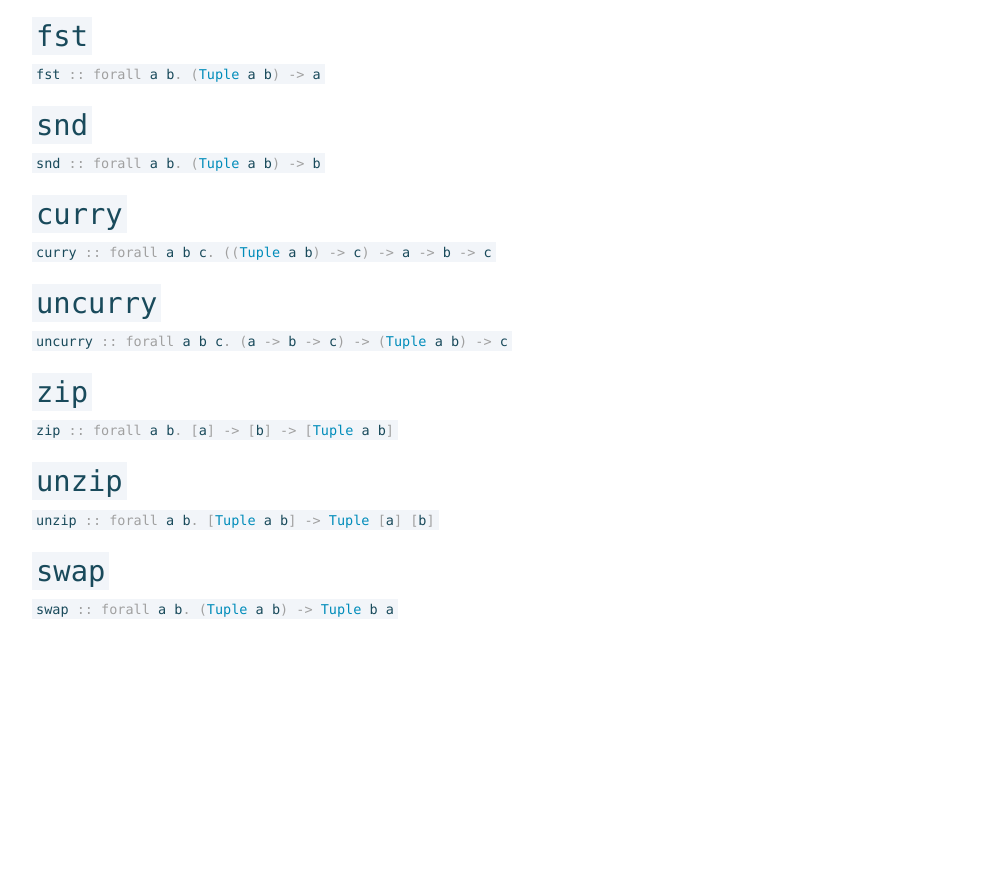
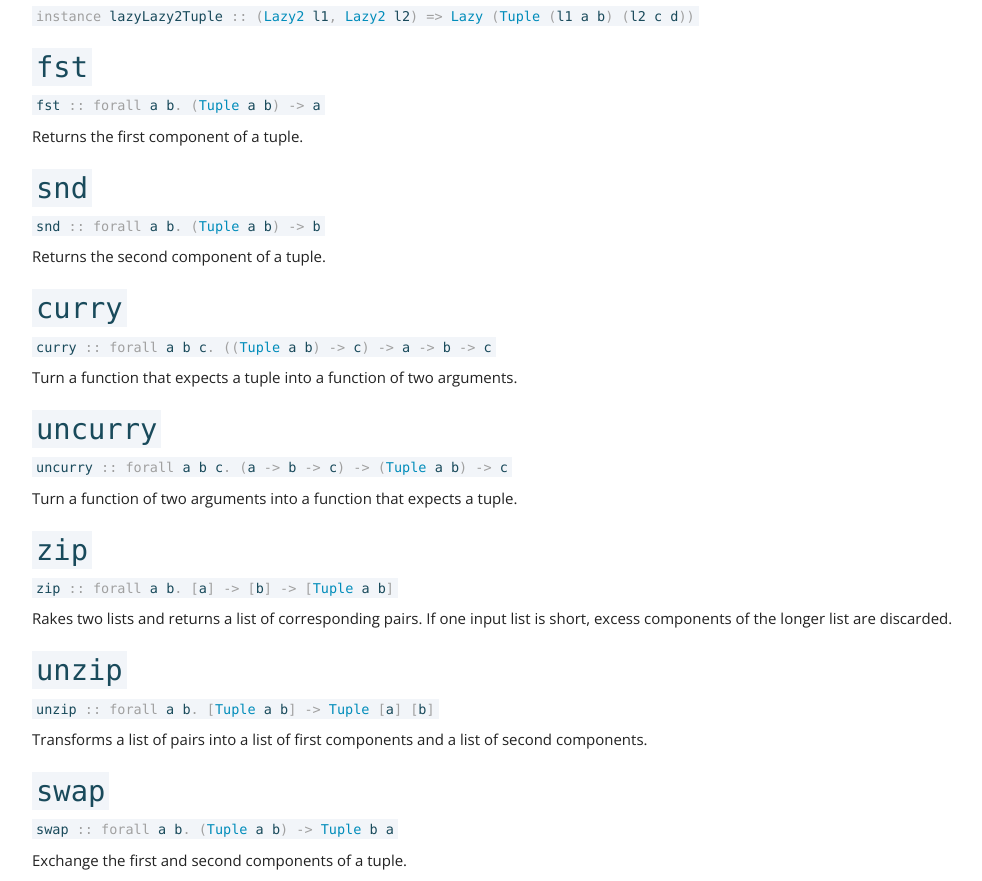
Before and after one commit to hdgarrood/psc-pages, a website: page docs/Data/Tuple/index.html in a window 1280 px wide. Shown: the part 760-1641 px from the top of the page, without its empty margins (38-1020 px from the left). Before the commit the page ends 1389 px from the top, so only its background shows below. Drawn offline with nearby package versions, Linux system fonts and the light colour scheme.

Commit message:
New docs

```diff
--- a/bower.json
+++ b/bower.json
@@ -38,7 +38,8 @@
     "purescript-coproducts": "*",
     "purescript-math": "*",
     "purescript-exceptions": "*",
-    "purescript-foreign": "*"
+    "purescript-foreign": "*",
+    "purescript-tuples": "*"
   },
   "resolutions": {
     "purescript-monoid": "~0.2.0",
--- a/docs/Data/Tuple/index.html
+++ b/docs/Data/Tuple/index.html
@@ -1,5 +1,5 @@
 <!DOCTYPE HTML>
-<html><head><link rel="stylesheet" type="text/css" href="../../bootstrap.min.css"><link rel="stylesheet" type="text/css" href="../../style.css"><title>Data.Tuple</title></head><body><div class="navbar navbar-default"><div class="container"><div class="navbar-header"><a class="navbar-brand">Core Libraries</a></div><ul class="nav navbar-nav"><li><a href="../../index.html">Contents</a></li><li><a href="../../index/index.html">Index</a></li></ul></div></div><div class="container" id="content"><h1>Data.Tuple</h1><a name="Tuple" href="#Tuple"><h2><code>Tuple</code></h2></a><p class="decl"><code><span class="keyword">data</span> <a href="#Tuple"><span class="ctor">Tuple</span></a> <span class="ident">a</span> <span class="ident">b</span></code></p><ul><li><code><a href="#Tuple"><span class="ctor">Tuple</span></a> <span class="ident">a</span> <span class="ident">b</span></code></li></ul>
+<html><head><link rel="stylesheet" type="text/css" href="../../bootstrap.min.css"><link rel="stylesheet" type="text/css" href="../../style.css"><title>Data.Tuple</title></head><body><div class="navbar navbar-default"><div class="container"><div class="navbar-header"><a class="navbar-brand">Core Libraries</a></div><ul class="nav navbar-nav"><li><a href="../../index.html">Contents</a></li><li><a href="../../index/index.html">Index</a></li></ul></div></div><div class="container" id="content"><h1>Data.Tuple</h1><a name="Tuple" href="#Tuple"><h2><code>Tuple</code></h2></a><p class="decl"><code><span class="keyword">data</span> <a href="#Tuple"><span class="ctor">Tuple</span></a> <span class="ident">a</span> <span class="ident">b</span></code></p><ul><li><code><a href="#Tuple"><span class="ctor">Tuple</span></a> <span class="ident">a</span> <span class="ident">b</span></code></li></ul><p>A simple product type for wrapping pairs of values.</p>
 <p class="decl"><code><span class="keyword">instance</span> <span class="ident">showTuple</span> <span class="syntax">::</span> <span class="syntax">(</span><a href="../../Prelude/index.html#Show"><span class="ctor">Show</span></a> <span class="ident">a</span><span class="syntax">,</span> <a href="../../Prelude/index.html#Show"><span class="ctor">Show</span></a> <span class="ident">b</span><span class="syntax">) =&gt; </span><a href="../../Prelude/index.html#Show"><span class="ctor">Show</span></a> <span class="syntax">(</span><a href="#Tuple"><span class="ctor">Tuple</span></a> <span class="ident">a</span> <span class="ident">b</span><span class="syntax">)</span></code></p>
 <p class="decl"><code><span class="keyword">instance</span> <span class="ident">eqTuple</span> <span class="syntax">::</span> <span class="syntax">(</span><a href="../../Prelude/index.html#Eq"><span class="ctor">Eq</span></a> <span class="ident">a</span><span class="syntax">,</span> <a href="../../Prelude/index.html#Eq"><span class="ctor">Eq</span></a> <span class="ident">b</span><span class="syntax">) =&gt; </span><a href="../../Prelude/index.html#Eq"><span class="ctor">Eq</span></a> <span class="syntax">(</span><a href="#Tuple"><span class="ctor">Tuple</span></a> <span class="ident">a</span> <span class="ident">b</span><span class="syntax">)</span></code></p>
 <p class="decl"><code><span class="keyword">instance</span> <span class="ident">ordTuple</span> <span class="syntax">::</span> <span class="syntax">(</span><a href="../../Prelude/index.html#Ord"><span class="ctor">Ord</span></a> <span class="ident">a</span><span class="syntax">,</span> <a href="../../Prelude/index.html#Ord"><span class="ctor">Ord</span></a> <span class="ident">b</span><span class="syntax">) =&gt; </span><a href="../../Prelude/index.html#Ord"><span class="ctor">Ord</span></a> <span class="syntax">(</span><a href="#Tuple"><span class="ctor">Tuple</span></a> <span class="ident">a</span> <span class="ident">b</span><span class="syntax">)</span></code></p>
@@ -16,18 +16,19 @@
 <p class="decl"><code><span class="keyword">instance</span> <span class="ident">lazyTuple</span> <span class="syntax">::</span> <span class="syntax">(</span><a href="../../Control/Lazy/index.html#Lazy"><span class="ctor">Lazy</span></a> <span class="ident">a</span><span class="syntax">,</span> <a href="../../Control/Lazy/index.html#Lazy"><span class="ctor">Lazy</span></a> <span class="ident">b</span><span class="syntax">) =&gt; </span><a href="../../Control/Lazy/index.html#Lazy"><span class="ctor">Lazy</span></a> <span class="syntax">(</span><a href="#Tuple"><span class="ctor">Tuple</span></a> <span class="ident">a</span> <span class="ident">b</span><span class="syntax">)</span></code></p>
 <p class="decl"><code><span class="keyword">instance</span> <span class="ident">lazyLazy1Tuple</span> <span class="syntax">::</span> <span class="syntax">(</span><a href="../../Control/Lazy/index.html#Lazy1"><span class="ctor">Lazy1</span></a> <span class="ident">l1</span><span class="syntax">,</span> <a href="../../Control/Lazy/index.html#Lazy1"><span class="ctor">Lazy1</span></a> <span class="ident">l2</span><span class="syntax">) =&gt; </span><a href="../../Control/Lazy/index.html#Lazy"><span class="ctor">Lazy</span></a> <span class="syntax">(</span><a href="#Tuple"><span class="ctor">Tuple</span></a> <span class="syntax">(</span><span class="ident">l1</span> <span class="ident">a</span><span class="syntax">)</span> <span class="syntax">(</span><span class="ident">l2</span> <span class="ident">b</span><span class="syntax">)</span><span class="syntax">)</span></code></p>
 <p class="decl"><code><span class="keyword">instance</span> <span class="ident">lazyLazy2Tuple</span> <span class="syntax">::</span> <span class="syntax">(</span><a href="../../Control/Lazy/index.html#Lazy2"><span class="ctor">Lazy2</span></a> <span class="ident">l1</span><span class="syntax">,</span> <a href="../../Control/Lazy/index.html#Lazy2"><span class="ctor">Lazy2</span></a> <span class="ident">l2</span><span class="syntax">) =&gt; </span><a href="../../Control/Lazy/index.html#Lazy"><span class="ctor">Lazy</span></a> <span class="syntax">(</span><a href="#Tuple"><span class="ctor">Tuple</span></a> <span class="syntax">(</span><span class="ident">l1</span> <span class="ident">a</span> <span class="ident">b</span><span class="syntax">)</span> <span class="syntax">(</span><span class="ident">l2</span> <span class="ident">c</span> <span class="ident">d</span><span class="syntax">)</span><span class="syntax">)</span></code></p>
-<a name="fst" href="#fst"><h2><code>fst</code></h2></a><p class="decl"><code><span class="ident">fst</span> <span class="syntax">::</span> <span class="keyword">forall</span> <span class="ident">a</span> <span class="ident">b</span><span class="syntax">.</span> <span class="syntax">(</span><a href="#Tuple"><span class="ctor">Tuple</span></a> <span class="ident">a</span> <span class="ident">b</span><span class="syntax">)</span> <span class="syntax">-&gt;</span> <span class="ident">a</span></code></p>
+<a name="fst" href="#fst"><h2><code>fst</code></h2></a><p class="decl"><code><span class="ident">fst</span> <span class="syntax">::</span> <span class="keyword">forall</span> <span class="ident">a</span> <span class="ident">b</span><span class="syntax">.</span> <span class="syntax">(</span><a href="#Tuple"><span class="ctor">Tuple</span></a> <span class="ident">a</span> <span class="ident">b</span><span class="syntax">)</span> <span class="syntax">-&gt;</span> <span class="ident">a</span></code></p><p>Returns the first component of a tuple.</p>
 
-<a name="snd" href="#snd"><h2><code>snd</code></h2></a><p class="decl"><code><span class="ident">snd</span> <span class="syntax">::</span> <span class="keyword">forall</span> <span class="ident">a</span> <span class="ident">b</span><span class="syntax">.</span> <span class="syntax">(</span><a href="#Tuple"><span class="ctor">Tuple</span></a> <span class="ident">a</span> <span class="ident">b</span><span class="syntax">)</span> <span class="syntax">-&gt;</span> <span class="ident">b</span></code></p>
+<a name="snd" href="#snd"><h2><code>snd</code></h2></a><p class="decl"><code><span class="ident">snd</span> <span class="syntax">::</span> <span class="keyword">forall</span> <span class="ident">a</span> <span class="ident">b</span><span class="syntax">.</span> <span class="syntax">(</span><a href="#Tuple"><span class="ctor">Tuple</span></a> <span class="ident">a</span> <span class="ident">b</span><span class="syntax">)</span> <span class="syntax">-&gt;</span> <span class="ident">b</span></code></p><p>Returns the second component of a tuple.</p>
 
-<a name="curry" href="#curry"><h2><code>curry</code></h2></a><p class="decl"><code><span class="ident">curry</span> <span class="syntax">::</span> <span class="keyword">forall</span> <span class="ident">a</span> <span class="ident">b</span> <span class="ident">c</span><span class="syntax">.</span> <span class="syntax">(</span><span class="syntax">(</span><a href="#Tuple"><span class="ctor">Tuple</span></a> <span class="ident">a</span> <span class="ident">b</span><span class="syntax">)</span> <span class="syntax">-&gt;</span> <span class="ident">c</span><span class="syntax">)</span> <span class="syntax">-&gt;</span> <span class="ident">a</span> <span class="syntax">-&gt;</span> <span class="ident">b</span> <span class="syntax">-&gt;</span> <span class="ident">c</span></code></p>
+<a name="curry" href="#curry"><h2><code>curry</code></h2></a><p class="decl"><code><span class="ident">curry</span> <span class="syntax">::</span> <span class="keyword">forall</span> <span class="ident">a</span> <span class="ident">b</span> <span class="ident">c</span><span class="syntax">.</span> <span class="syntax">(</span><span class="syntax">(</span><a href="#Tuple"><span class="ctor">Tuple</span></a> <span class="ident">a</span> <span class="ident">b</span><span class="syntax">)</span> <span class="syntax">-&gt;</span> <span class="ident">c</span><span class="syntax">)</span> <span class="syntax">-&gt;</span> <span class="ident">a</span> <span class="syntax">-&gt;</span> <span class="ident">b</span> <span class="syntax">-&gt;</span> <span class="ident">c</span></code></p><p>Turn a function that expects a tuple into a function of two arguments.</p>
 
-<a name="uncurry" href="#uncurry"><h2><code>uncurry</code></h2></a><p class="decl"><code><span class="ident">uncurry</span> <span class="syntax">::</span> <span class="keyword">forall</span> <span class="ident">a</span> <span class="ident">b</span> <span class="ident">c</span><span class="syntax">.</span> <span class="syntax">(</span><span class="ident">a</span> <span class="syntax">-&gt;</span> <span class="ident">b</span> <span class="syntax">-&gt;</span> <span class="ident">c</span><span class="syntax">)</span> <span class="syntax">-&gt;</span> <span class="syntax">(</span><a href="#Tuple"><span class="ctor">Tuple</span></a> <span class="ident">a</span> <span class="ident">b</span><span class="syntax">)</span> <span class="syntax">-&gt;</span> <span class="ident">c</span></code></p>
+<a name="uncurry" href="#uncurry"><h2><code>uncurry</code></h2></a><p class="decl"><code><span class="ident">uncurry</span> <span class="syntax">::</span> <span class="keyword">forall</span> <span class="ident">a</span> <span class="ident">b</span> <span class="ident">c</span><span class="syntax">.</span> <span class="syntax">(</span><span class="ident">a</span> <span class="syntax">-&gt;</span> <span class="ident">b</span> <span class="syntax">-&gt;</span> <span class="ident">c</span><span class="syntax">)</span> <span class="syntax">-&gt;</span> <span class="syntax">(</span><a href="#Tuple"><span class="ctor">Tuple</span></a> <span class="ident">a</span> <span class="ident">b</span><span class="syntax">)</span> <span class="syntax">-&gt;</span> <span class="ident">c</span></code></p><p>Turn a function of two arguments into a function that expects a tuple.</p>
 
-<a name="zip" href="#zip"><h2><code>zip</code></h2></a><p class="decl"><code><span class="ident">zip</span> <span class="syntax">::</span> <span class="keyword">forall</span> <span class="ident">a</span> <span class="ident">b</span><span class="syntax">.</span> <span class="syntax">[</span><span class="ident">a</span><span class="syntax">]</span> <span class="syntax">-&gt;</span> <span class="syntax">[</span><span class="ident">b</span><span class="syntax">]</span> <span class="syntax">-&gt;</span> <span class="syntax">[</span><a href="#Tuple"><span class="ctor">Tuple</span></a> <span class="ident">a</span> <span class="ident">b</span><span class="syntax">]</span></code></p>
+<a name="zip" href="#zip"><h2><code>zip</code></h2></a><p class="decl"><code><span class="ident">zip</span> <span class="syntax">::</span> <span class="keyword">forall</span> <span class="ident">a</span> <span class="ident">b</span><span class="syntax">.</span> <span class="syntax">[</span><span class="ident">a</span><span class="syntax">]</span> <span class="syntax">-&gt;</span> <span class="syntax">[</span><span class="ident">b</span><span class="syntax">]</span> <span class="syntax">-&gt;</span> <span class="syntax">[</span><a href="#Tuple"><span class="ctor">Tuple</span></a> <span class="ident">a</span> <span class="ident">b</span><span class="syntax">]</span></code></p><p>Rakes two lists and returns a list of corresponding pairs.
+If one input list is short, excess components of the longer list are discarded.</p>
 
-<a name="unzip" href="#unzip"><h2><code>unzip</code></h2></a><p class="decl"><code><span class="ident">unzip</span> <span class="syntax">::</span> <span class="keyword">forall</span> <span class="ident">a</span> <span class="ident">b</span><span class="syntax">.</span> <span class="syntax">[</span><a href="#Tuple"><span class="ctor">Tuple</span></a> <span class="ident">a</span> <span class="ident">b</span><span class="syntax">]</span> <span class="syntax">-&gt;</span> <a href="#Tuple"><span class="ctor">Tuple</span></a> <span class="syntax">[</span><span class="ident">a</span><span class="syntax">]</span> <span class="syntax">[</span><span class="ident">b</span><span class="syntax">]</span></code></p>
+<a name="unzip" href="#unzip"><h2><code>unzip</code></h2></a><p class="decl"><code><span class="ident">unzip</span> <span class="syntax">::</span> <span class="keyword">forall</span> <span class="ident">a</span> <span class="ident">b</span><span class="syntax">.</span> <span class="syntax">[</span><a href="#Tuple"><span class="ctor">Tuple</span></a> <span class="ident">a</span> <span class="ident">b</span><span class="syntax">]</span> <span class="syntax">-&gt;</span> <a href="#Tuple"><span class="ctor">Tuple</span></a> <span class="syntax">[</span><span class="ident">a</span><span class="syntax">]</span> <span class="syntax">[</span><span class="ident">b</span><span class="syntax">]</span></code></p><p>Transforms a list of pairs into a list of first components and a list of second components.</p>
 
-<a name="swap" href="#swap"><h2><code>swap</code></h2></a><p class="decl"><code><span class="ident">swap</span> <span class="syntax">::</span> <span class="keyword">forall</span> <span class="ident">a</span> <span class="ident">b</span><span class="syntax">.</span> <span class="syntax">(</span><a href="#Tuple"><span class="ctor">Tuple</span></a> <span class="ident">a</span> <span class="ident">b</span><span class="syntax">)</span> <span class="syntax">-&gt;</span> <a href="#Tuple"><span class="ctor">Tuple</span></a> <span class="ident">b</span> <span class="ident">a</span></code></p>
+<a name="swap" href="#swap"><h2><code>swap</code></h2></a><p class="decl"><code><span class="ident">swap</span> <span class="syntax">::</span> <span class="keyword">forall</span> <span class="ident">a</span> <span class="ident">b</span><span class="syntax">.</span> <span class="syntax">(</span><a href="#Tuple"><span class="ctor">Tuple</span></a> <span class="ident">a</span> <span class="ident">b</span><span class="syntax">)</span> <span class="syntax">-&gt;</span> <a href="#Tuple"><span class="ctor">Tuple</span></a> <span class="ident">b</span> <span class="ident">a</span></code></p><p>Exchange the first and second components of a tuple.</p>
 
 </div></body></html>
```
Also changed, not shown: docs/Data/Tuple/Nested/index.html (+11 -10 lines).
